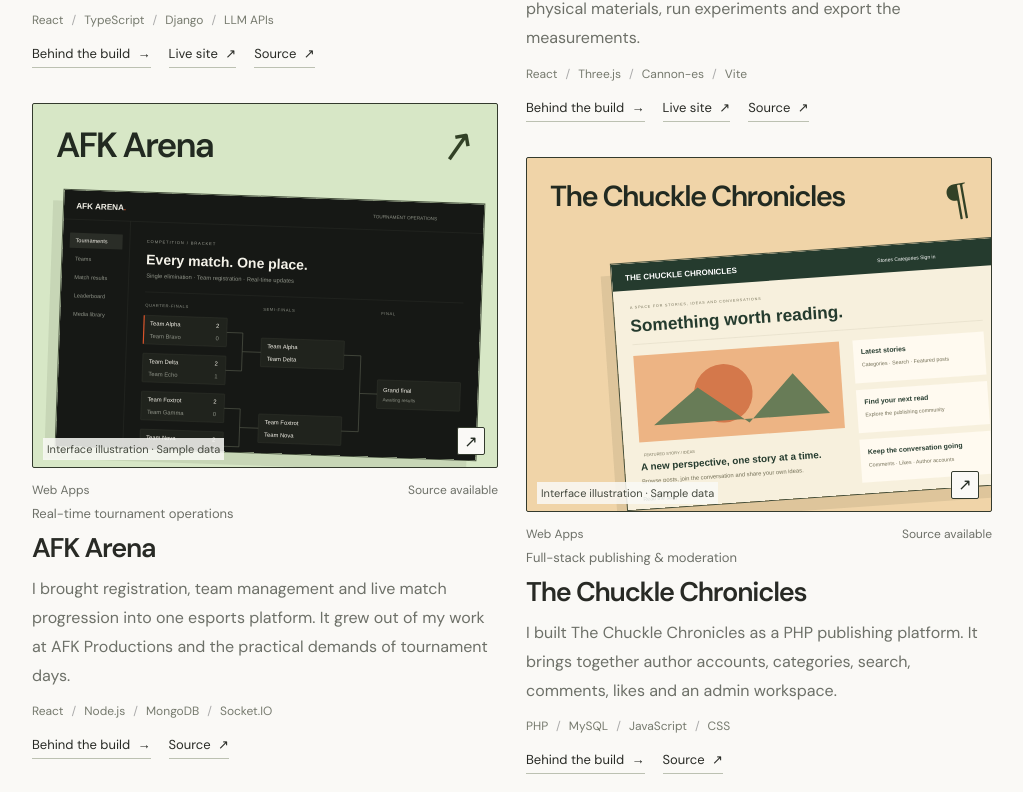
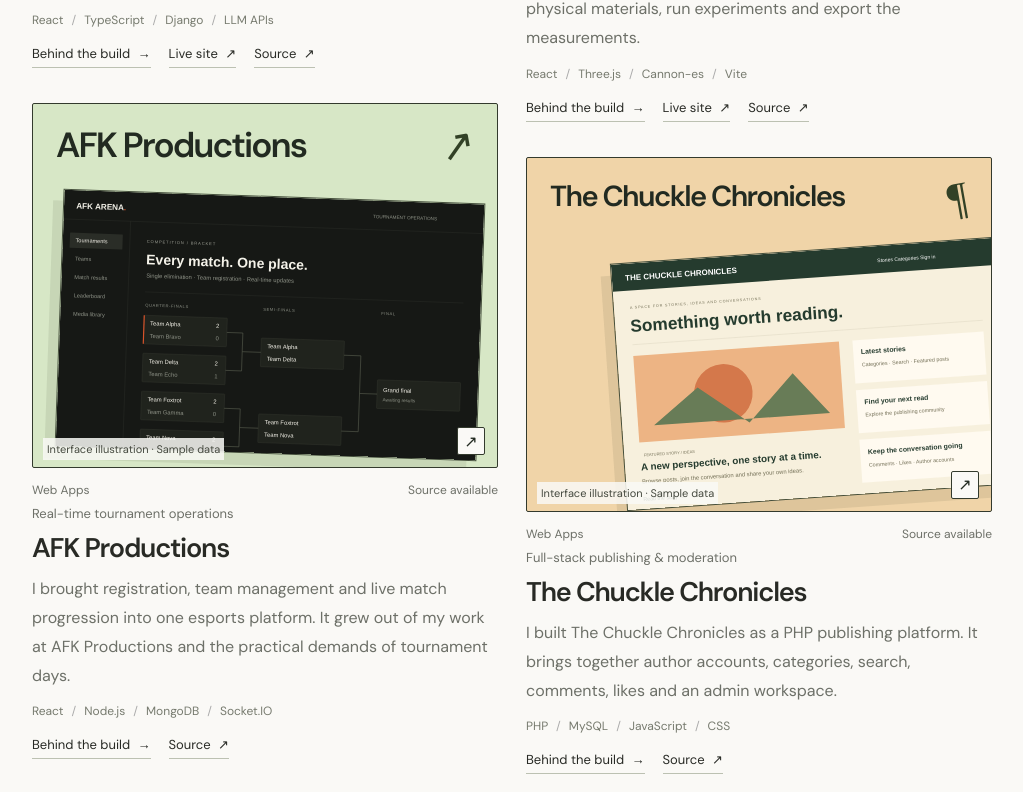
Before and after one commit to Tousifrahmananto/TOUSIFRAHMANANTOPORT, a React (Vite) app: page / in a window 1280 px wide. Shown: the part 1078-1870 px from the top of the page, without its empty margins (248-1271 px from the left). Built offline with nearby package versions, Linux system fonts and the light colour scheme.

Commit message:
fixes on project naming

```diff
--- a/src/App.tsx
+++ b/src/App.tsx
@@ -596,7 +596,7 @@ export default function App() {
                 [
                   "Project leadership",
                   "Lead Full-Stack Developer",
-                  "AFK Arena / AFK Productions",
+                  "AFK Productions",
                   "Built tournament management software for a production team of 25+ members.",
                 ],
                 [
--- a/src/data.ts
+++ b/src/data.ts
@@ -41,7 +41,7 @@ export const projects: Project[] = [
   {
     id: "afk",
     number: "02",
-    title: "AFK Arena",
+    title: "AFK Productions",
     category: "Web Apps",
     label: "Real-time tournament operations",
     summary:
@@ -82,7 +82,7 @@ export const projects: Project[] = [
     summary:
       "I built MediPay to handle hospital billing when patients make partial payments. It keeps invoices, payments, refunds and reconciliation in sync across the billing process.",
     stack: ["React", "Node.js", "MongoDB", "SSLCOMMERZ"],
-    repo: `${github}/SAAS_PROJECT`,
+    repo: `${github}/MediPay`,
     challenge:
       "Patient records, encounters, invoices and settlements all need to stay consistent. I had to account for partial payments and refunds as well as the usual billing steps.",
     approach:
@@ -100,7 +100,7 @@ export const projects: Project[] = [
       "Game Physics Lab lets you test an idea in the browser before rebuilding it in a game engine. You can import models, change physical materials, run experiments and export the measurements.",
     stack: ["React", "Three.js", "Cannon-es", "Vite"],
     live: "https://game-physics-engine-rho.vercel.app/",
-    repo: `${github}/game_physics_engine`,
+    repo: `${github}/Game-Physics-Lab`,
     challenge:
       "I wanted a hands-on way to test game-object physics without installing a game engine. The lab also needed to work without an account or a backend.",
     approach:
@@ -117,7 +117,7 @@ export const projects: Project[] = [
     summary:
       "I built The Chuckle Chronicles as a PHP publishing platform. It brings together author accounts, categories, search, comments, likes and an admin workspace.",
     stack: ["PHP", "MySQL", "JavaScript", "CSS"],
-    repo: `${github}/Bloging__Site`,
+    repo: `${github}/The-Chuckle-Chronicles`,
     challenge:
       "Readers, authors and administrators need different things from a blog. I connected the public reading pages with publishing tools and administrator controls.",
     approach:
@@ -134,7 +134,7 @@ export const projects: Project[] = [
     summary:
       "I built this Flutter app to show geographic records in a list and on a map. It brings photos, GPS capture and editable map markers into the same mobile workflow.",
     stack: ["Flutter", "Dart", "Provider", "OpenStreetMap"],
-    repo: `${github}/cse489mid`,
+    repo: `${github}/Geo-Entity-Manager`,
     challenge:
       "The list and map needed to stay in sync as users created and updated records. Each record contains a title, coordinates and an image.",
     approach:
@@ -151,7 +151,7 @@ export const projects: Project[] = [
     summary:
       "This PHP application connects a customer booking form with a protected administrator workspace. Customers book appointments that staff can review and edit.",
     stack: ["PHP", "MySQL", "Sessions", "CSS"],
-    repo: `${github}/CSE391_ASSIGNMENT3`,
+    repo: `${github}/Workshop-Appointments`,
     challenge:
       "A booking form alone wasn’t enough. I needed to save appointments and give staff a separate place to review and edit them.",
     approach:
--- a/src/skillData.ts
+++ b/src/skillData.ts
@@ -11,7 +11,7 @@ export const skillGroups = [
     items: [
       { name: "Python", description: "I taught Python syntax, control flow, functions and problem solving at Dreamers Academy. I also used Python in my language-model research and Django work.", evidence: background },
       { name: "TypeScript", description: "I use TypeScript in React and Next.js applications, including CodeSwitch, The Archive and EduCore.", evidence: evidence("codeswitch", "Explore CodeSwitch") },
-      { name: "JavaScript", description: "My full-stack web work includes JavaScript on the frontend and Node.js on the backend. AFK Arena connects that work through live tournament updates.", evidence: evidence("afk", "Explore AFK Arena") },
+      { name: "JavaScript", description: "My full-stack web work includes JavaScript on the frontend and Node.js on the backend. AFK Productions connects that work through live tournament updates.", evidence: evidence("afk", "Explore AFK Productions") },
       { name: "Java", description: "Java is one of the programming languages in my résumé. My university coursework includes object-oriented programming as well as data structures and algorithms.", evidence: listed },
       { name: "C++", description: "C++ is part of my programming background and one of the five languages supported by CodeSwitch. My coursework also covers data structures and algorithms.", evidence: evidence("codeswitch", "Explore CodeSwitch") },
       { name: "Dart", description: "I used Dart with Flutter to build Geo Entity Manager, a mobile app with geographic records, photos and map views.", evidence: evidence("geomap", "Explore Geo Entity Manager") },
@@ -22,7 +22,7 @@ export const skillGroups = [
     id: "frontend", title: "Frontend & mobile",
     intro: "My frontend work covers web interfaces, live updates and mobile screens. The framework depends on what the application needs.",
     items: [
-      { name: "React", description: "I built React interfaces for CodeSwitch, MediPay and AFK Arena. In CodeSwitch, I used route-level code splitting and lazy loading for Monaco Editor.", evidence: evidence("codeswitch", "Explore CodeSwitch") },
+      { name: "React", description: "I built React interfaces for CodeSwitch, MediPay and AFK Productions. In CodeSwitch, I used route-level code splitting and lazy loading for Monaco Editor.", evidence: evidence("codeswitch", "Explore CodeSwitch") },
       { name: "Next.js", description: "I built The Archive with Next.js and TypeScript. EduCore also uses Next.js for course delivery, progress tracking and assessments.", evidence: evidence("archive", "Explore The Archive") },
       { name: "TypeScript", description: "TypeScript is part of my frontend stack across React and Next.js projects, including the editor in CodeSwitch and the document interface in The Archive.", evidence: evidence("archive", "Explore The Archive") },
       { name: "Tailwind CSS", description: "Tailwind CSS is listed in my frontend toolkit alongside React, Next.js and TypeScript.", evidence: listed },
@@ -33,12 +33,12 @@ export const skillGroups = [
     id: "backend", title: "Backend & APIs",
     intro: "I build the server-side workflows that connect an interface to its data, permissions and external services.",
     items: [
-      { name: "Node.js", description: "I used Node.js for MediPay’s billing backend and AFK Arena’s tournament platform. These projects cover payments, role-based workflows and live event operations.", evidence: evidence("medipay", "Explore MediPay") },
-      { name: "Express.js", description: "AFK Arena uses Express APIs for administrators, players, team managers and sponsors. Express is also part of MediPay’s backend stack.", evidence: evidence("afk", "Explore AFK Arena") },
+      { name: "Node.js", description: "I used Node.js for MediPay’s billing backend and AFK Productions’s tournament platform. These projects cover payments, role-based workflows and live event operations.", evidence: evidence("medipay", "Explore MediPay") },
+      { name: "Express.js", description: "AFK Productions uses Express APIs for administrators, players, team managers and sponsors. Express is also part of MediPay’s backend stack.", evidence: evidence("afk", "Explore AFK Productions") },
       { name: "Django", description: "CodeSwitch’s Django backend coordinates AI providers and handles authentication and code execution requests.", evidence: evidence("codeswitch", "Explore CodeSwitch") },
       { name: "Django REST Framework", description: "I built CodeSwitch’s REST API with httpOnly JWT cookies, brute-force lockouts and Content Security Policy middleware.", evidence: evidence("codeswitch", "Explore CodeSwitch") },
       { name: "REST APIs", description: "I work from API design through to the connected interface. EduCore uses REST APIs with Strapi while my other applications connect web and mobile clients to backend services.", evidence: { href: "#educore-title", label: "Read about EduCore" } },
-      { name: "Socket.IO", description: "I used Socket.IO for AFK Arena’s live notifications and interface updates across single-elimination, double-elimination and round-robin tournaments.", evidence: evidence("afk", "Explore AFK Arena") },
+      { name: "Socket.IO", description: "I used Socket.IO for AFK Productions’s live notifications and interface updates across single-elimination, double-elimination and round-robin tournaments.", evidence: evidence("afk", "Explore AFK Productions") },
     ],
   },
   {
@@ -70,8 +70,8 @@ export const skillGroups = [
     id: "security", title: "Authentication & access",
     intro: "Permissions and authentication are part of my application work, from a document vault to tournament operations and learning platforms.",
     items: [
-      { name: "JWT", description: "CodeSwitch uses httpOnly JWT cookies and brute-force lockouts. AFK Arena uses JWT-authenticated REST APIs for its stakeholder workflows.", evidence: evidence("codeswitch", "Explore CodeSwitch") },
-      { name: "RBAC", description: "EduCore provides separate permissions for Admins, Content Managers, Instructors and Students. AFK Arena also has role-based access for administrators, players, team managers and sponsors.", evidence: { href: "#educore-title", label: "Read about EduCore" } },
+      { name: "JWT", description: "CodeSwitch uses httpOnly JWT cookies and brute-force lockouts. AFK Productions uses JWT-authenticated REST APIs for its stakeholder workflows.", evidence: evidence("codeswitch", "Explore CodeSwitch") },
+      { name: "RBAC", description: "EduCore provides separate permissions for Admins, Content Managers, Instructors and Students. AFK Productions also has role-based access for administrators, players, team managers and sponsors.", evidence: { href: "#educore-title", label: "Read about EduCore" } },
       { name: "CSP", description: "I added Content Security Policy middleware to CodeSwitch’s Django REST API as part of its authentication and abuse-risk controls.", evidence: evidence("codeswitch", "Explore CodeSwitch") },
     ],
   },
```
Also changed, not shown: 1 other file (tests, documents, lock files or other folders).
